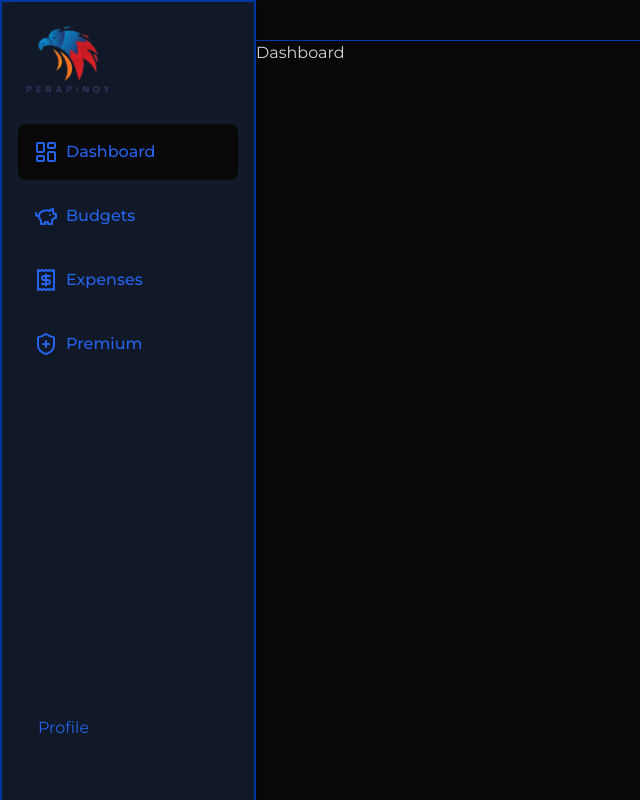
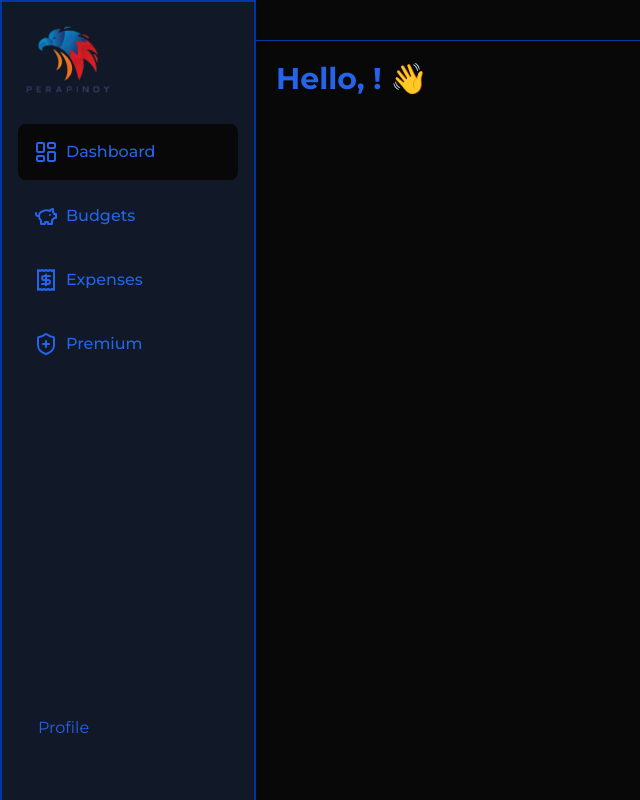
Before and after one commit to donyelqt/PeraPinoy, a Next.js app: page /dashboard in a window 1280 px wide. Shown: the whole page, without its empty margins (0-640 px from the left). Built offline with nearby package versions, Linux system fonts and the light colour scheme; no server answers.

Commit message:
Added 'use client' directive and Clerk user data to Dashboard page

```diff
--- a/app/(routes)/dashboard/page.jsx
+++ b/app/(routes)/dashboard/page.jsx
@@ -1,10 +1,12 @@
-import { UserButton } from '@clerk/nextjs'
+"use client"
+import { UserButton, useUser } from '@clerk/nextjs'
 import React from 'react'
 
 function Dashboard() {
+  const {user}=useUser();
   return (
-    <div className='text-gray-300'>
-        Dashboard
+    <div className='p-5'>
+        <h2 className='font-bold text-blue-600 text-3xl'>Hello, {user?.fullName}! 👋</h2>
     </div>
   )
 }
```
